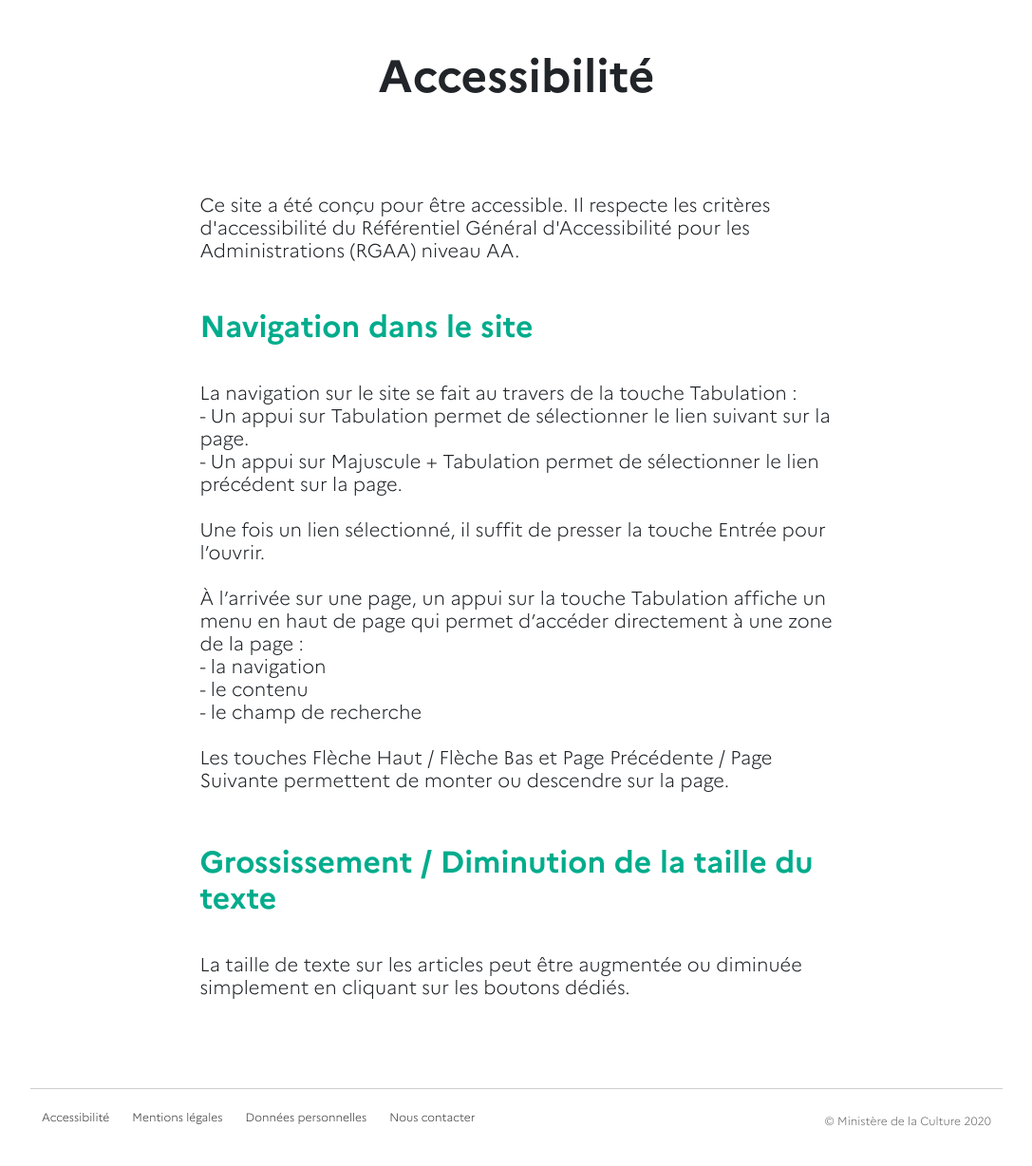
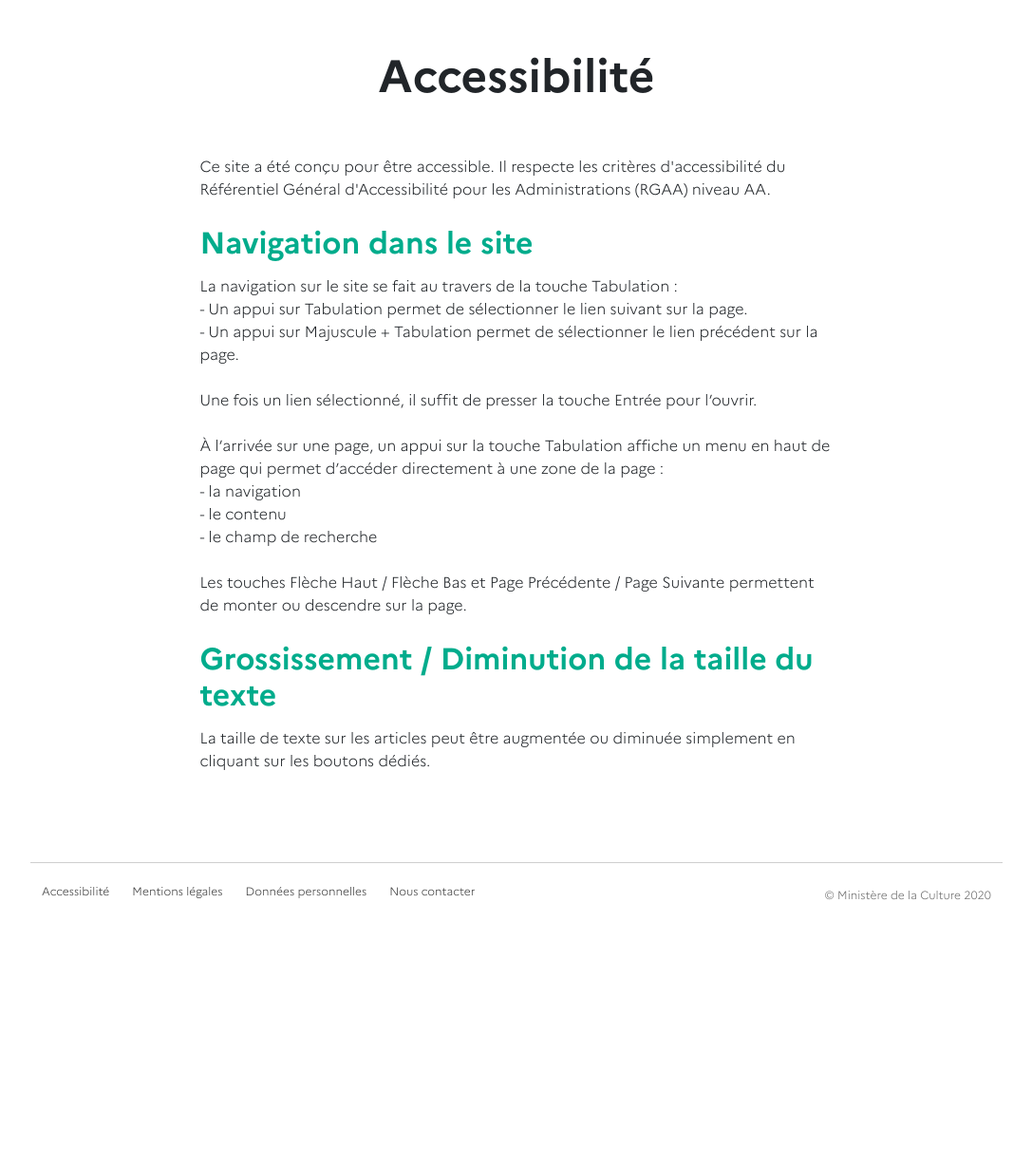
Before and after one commit to liviaribeiro/atlasculture, a Django app: page /accessibilite in a window 1280 px wide. Shown: the part 104-1332 px from the top of the page at 95% size, without its empty margins (96-1183 px from the left). After the commit the page ends 1052 px from the top, so only its background shows below. Run offline with Django 3.2, Linux system fonts and the light colour scheme.

Commit message:
design changes

```diff
--- a/static/css/style.css
+++ b/static/css/style.css
@@ -99,7 +99,7 @@
 .pp {
     font-family: 'Marianne', Arial, sans-serif;
     font-weight: 300;
-    font-size: 20px;
+    font-size: 16px;
     line-height:24px;
     text-align:"justify";
     text-justify: inter-word;
--- a/subscribers/templates/subscribers/accessibilite.html
+++ b/subscribers/templates/subscribers/accessibilite.html
@@ -8,13 +8,13 @@
 
     <h1 class="title text-center py-5 px-0">Accessibilité</h1>
 
-    <p class="my-5 pp">
+    <p class="pp">
     Ce site a été conçu pour être accessible. Il respecte les critères d'accessibilité du Référentiel Général d'Accessibilité pour les Administrations (RGAA) niveau AA.</p>
 
-    <p class="subtitle5">Navigation dans le site</p>
+    <p class="subtitle5 mt-4">Navigation dans le site</p>
 
 
-    <p class="pp"> <br>La navigation sur le site se fait au travers de la touche Tabulation :
+    <p class="pp"> La navigation sur le site se fait au travers de la touche Tabulation :
     <br> - Un appui sur Tabulation permet de sélectionner le lien suivant sur la page.
     <br> - Un appui sur Majuscule + Tabulation permet de sélectionner le lien précédent sur  la page.
     <br><br>
@@ -28,9 +28,9 @@
     Les touches Flèche Haut / Flèche Bas et Page Précédente / Page Suivante permettent de monter ou descendre sur la page.
 
     </p>
-    <p class="subtitle5"> <br>Grossissement / Diminution de la taille du texte</p>
+    <p class="subtitle5 mt-4"> Grossissement / Diminution de la taille du texte</p>
 
-    <p class="mb-5 pp"><br>La taille de texte sur les articles peut être augmentée ou diminuée simplement en cliquant sur les boutons dédiés.
+    <p class="mb-5 pp">La taille de texte sur les articles peut être augmentée ou diminuée simplement en cliquant sur les boutons dédiés.
     <br>
     <br>
     <br></p>
```
Also changed, not shown: subscribers/templates/subscribers/index.html (+4 -4 lines), subscribers/templates/subscribers/legal.html (+8 -8 lines), subscribers/templates/subscribers/privacy.html (+3 -4 lines).
